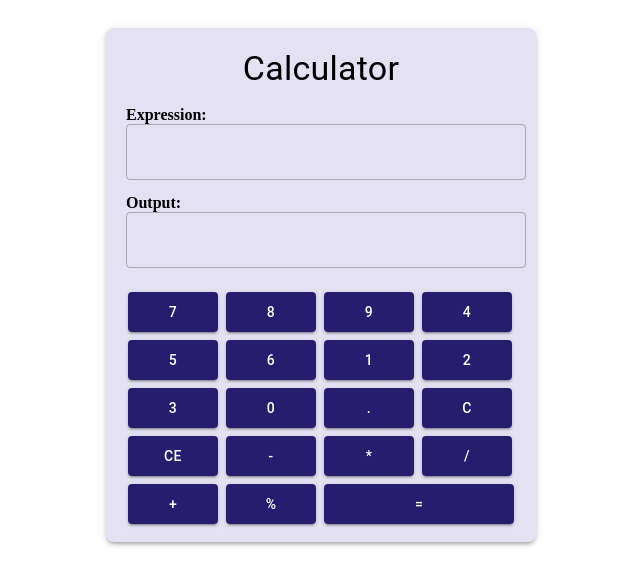
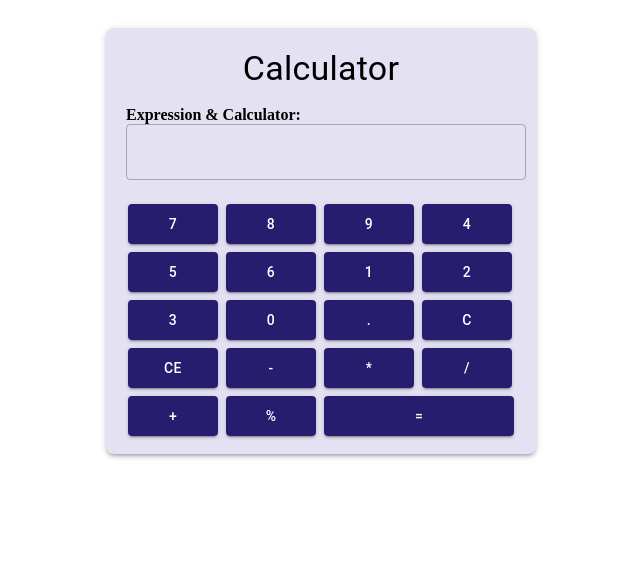
Before and after one commit to sadamali-oc/Calculator, a React (Vite) app: page / in a window 1280 px wide. Shown: the top 586 px of the page, without its empty margins (319-959 px from the left). Built offline with nearby package versions, Linux system fonts and the light colour scheme.

Commit message:
Update index.jsx

```diff
--- a/src/components/organisms/calculatorContainer/index.jsx
+++ b/src/components/organisms/calculatorContainer/index.jsx
@@ -12,32 +12,25 @@ const CalculatorContainer = () => {
     if (key === "C") {
       setExpression("");
       setResult("");
-    } else if (key == "CE") {
+    } else if (key === "CE") {
       setExpression((prev) => prev.slice(0, -1));
     } else if (key === "=") {
       try {
         const safeResult = evaluate(expression);
         setResult(safeResult);
+        setExpression("");
       } catch (error) {
         setResult("Error");
+        setExpression("");
       }
     } else {
       setExpression((prev) => prev + key);
     }
   };
 
-  const expressionDisplay = (
-    <DisplayWithLabel
-      label="Expression"
-      value={expression}
-      testId="Expression"
-    />
-  );
+  const displayValue = `${expression} ${result ?  result : ""}`;
 
-  const resultDisplay = (
-    <DisplayWithLabel label="Output" value={result} testId="Result" />
-  );
-
+  // Keypad for all the buttons
   const keypad = (
     <Keypad onButtonClick={handleButtonClick} onOperation={handleButtonClick} />
   );
@@ -45,8 +38,9 @@ const CalculatorContainer = () => {
   return (
     <CalculatorTemplate
       title="Calculator"
-      expressionDisplay={expressionDisplay}
-      resultDisplay={resultDisplay}
+      expressionDisplay={
+        <DisplayWithLabel label="Expression & Calculator" value={displayValue} testId="Calculator" />
+      }
       keypad={keypad}
     />
   );
```
